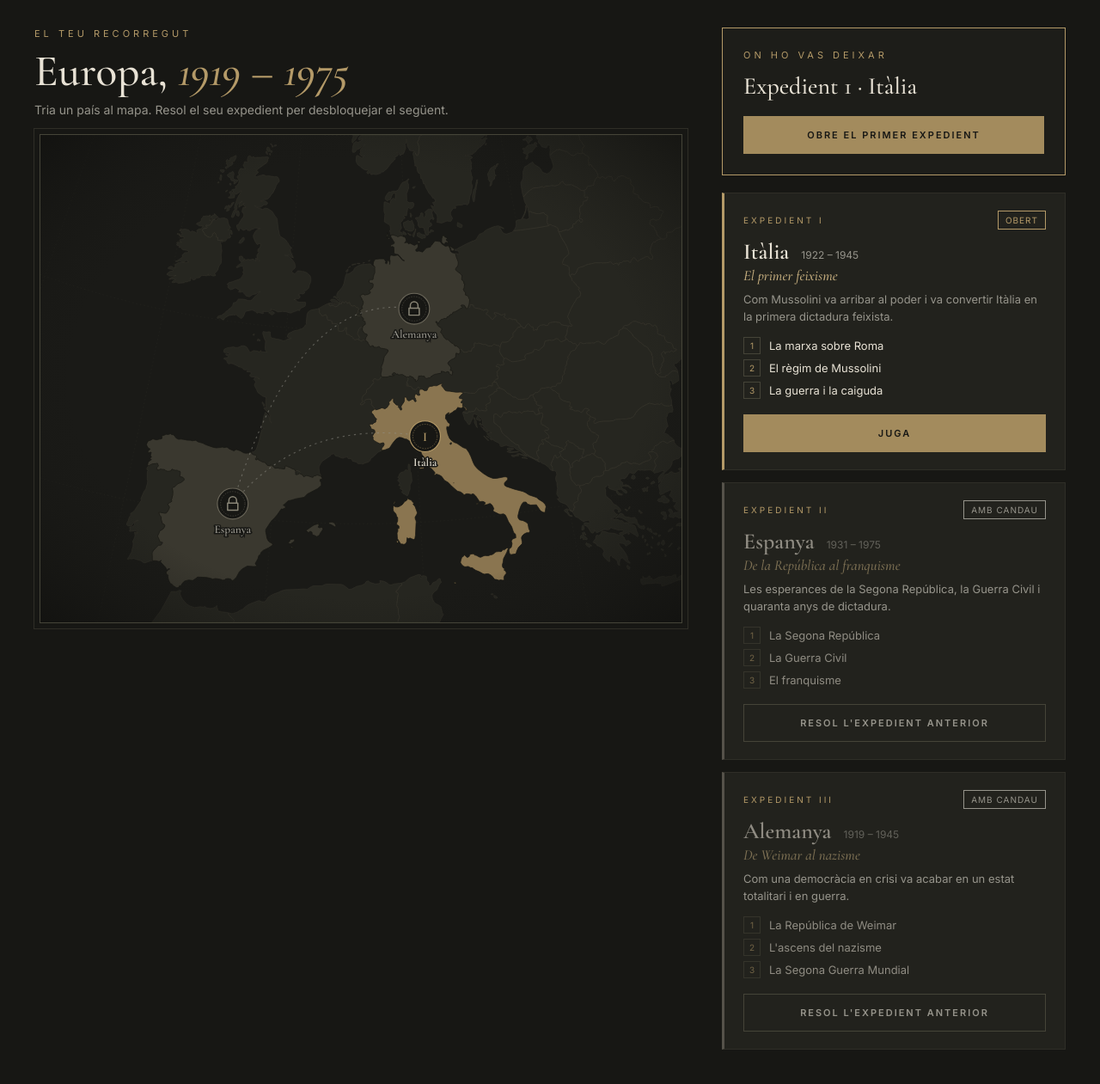
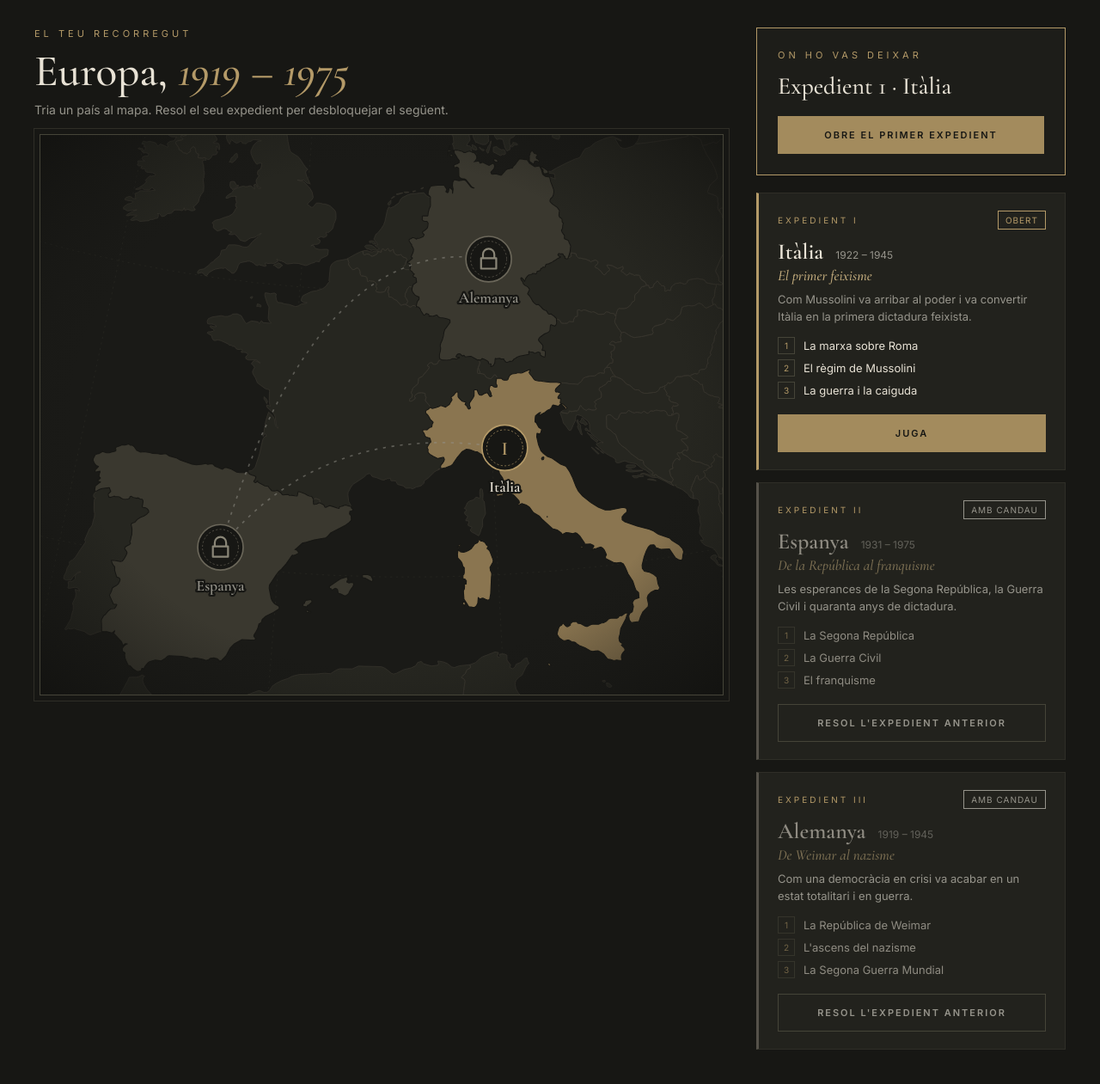
Before and after one commit to AlonsoHuapaya/Jocs-Educatius, a Laravel app: page /inici in a window 1280 px wide. Shown: the part 63-1324 px from the top of the page at 86% size. Run offline with Laravel 12, Linux system fonts and the light colour scheme; the visitor is signed in with stand-in values (Sample User, id 1); parts of the project's set-up code (start-up, migrations or seed data) failed here and were passed over.

Commit message:
Mapa més gran: zoom a la zona dels tres països i columna més ampla

```diff
--- a/public/css/inici.css
+++ b/public/css/inici.css
@@ -143,10 +143,10 @@ body {
 
 .layout {
     display: grid;
-    grid-template-columns: minmax(0, 1fr) 400px;
-    gap: 40px;
+    grid-template-columns: minmax(0, 1fr) 360px;
+    gap: 32px;
     padding: 32px 40px 40px;
-    max-width: 1500px;
+    max-width: 1800px;
     margin: 0 auto;
 }
 
@@ -290,7 +290,7 @@ body {
 .segell-nom {
     fill: var(--text);
     font-family: var(--serif);
-    font-size: 18px;
+    font-size: 16px;
     font-weight: 600;
     text-anchor: middle;
     paint-order: stroke;
@@ -578,7 +578,7 @@ body {
 
     /* El mapa es fa petit: noms dels països més grans */
     .segell-nom {
-        font-size: 28px;
+        font-size: 22px;
     }
 }
 
--- a/resources/views/inici.blade.php
+++ b/resources/views/inici.blade.php
@@ -54,7 +54,7 @@
         </div>
 
         <div class="mapa-marc">
-            <svg class="mapa" viewBox="0 0 1000 760" role="group" aria-label="Mapa d'Europa amb els expedients del joc">
+            <svg class="mapa" viewBox="110 140 720 590" role="group" aria-label="Mapa d'Europa amb els expedients del joc">
                 <defs>
                     <radialGradient id="vinyeta" cx="50%" cy="50%" r="75%">
                         <stop offset="60%" stop-color="#171714" stop-opacity="0"/>
@@ -79,7 +79,7 @@
                     @endif
                 @endforeach
 
-                <rect width="1000" height="760" fill="url(#vinyeta)" pointer-events="none"/>
+                <rect x="110" y="140" width="720" height="590" fill="url(#vinyeta)" pointer-events="none"/>
 
                 {{-- Segells sobre cada país --}}
                 @foreach ($jocs as $codi => $joc)
```
